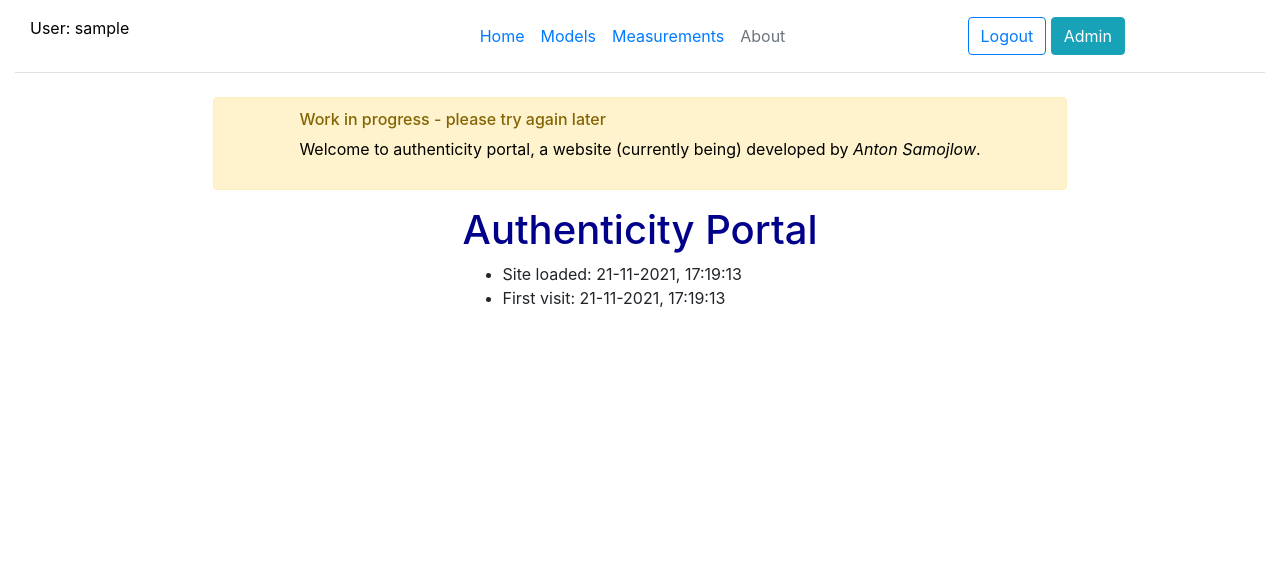
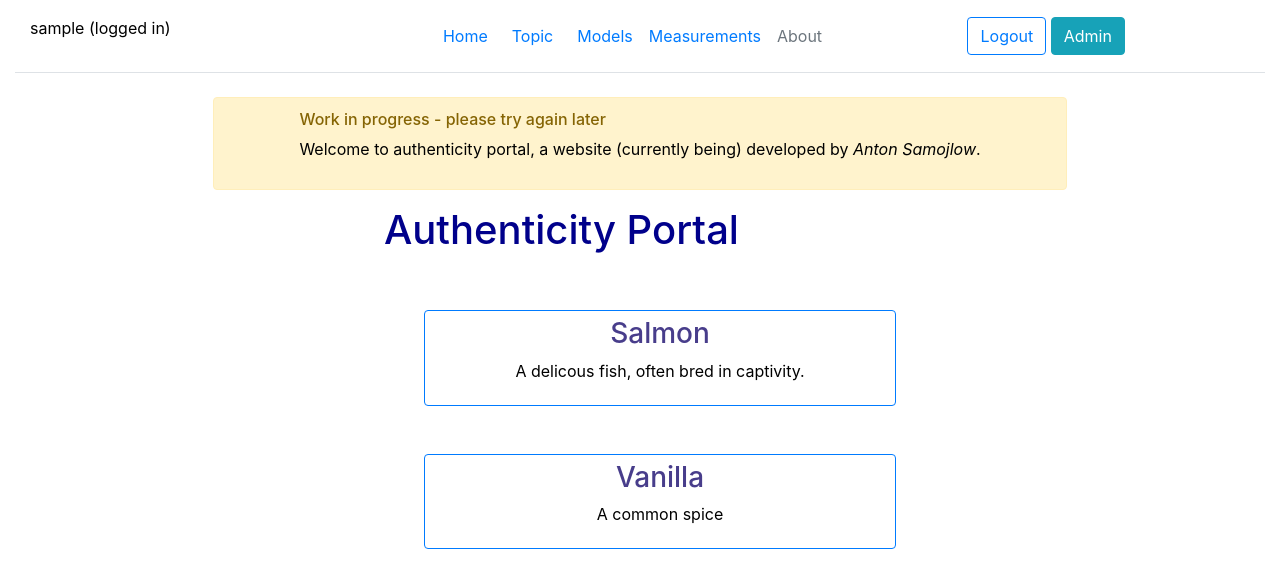
Before and after one commit to AntonSamojlow/authenticity-portal, a Django app: page /portal/ in a window 1280 px wide. Shown: the top 588 px of the page. Run offline with Django 3.2, Linux system fonts and the light colour scheme; the visitor is signed in with stand-in values (Sample User, id 1).

Commit message:
added dummy topic sites

```diff
--- a/portalsite/portal/templates/index.html
+++ b/portalsite/portal/templates/index.html
@@ -3,7 +3,17 @@
 {% block content %}
 <h1>Authenticity Portal</h1>
 <ul>
-    <li>Site loaded: {{ request_time }}</li>
-    <li>First visit: {{ first_visit_time }}</li>
+    <a href="{% url 'topic' topic='salmon' %}">
+        <div class="col mt-5 btn btn-outline-primary rounded">
+            <h3>Salmon</h3>
+            <p>A delicous fish, often bred in captivity.</p>
+        </div>
+        <a href="{% url 'topic' topic='vanilla' %}">
+            <div class="col mt-5 btn btn-outline-primary rounded">
+                <h3>Vanilla</h3>
+                <p>A common spice</p>
+            </div>
+        </a>
+    </a>
 </ul>
 {% endblock %}
--- a/portalsite/portal/urls.py
+++ b/portalsite/portal/urls.py
@@ -8,5 +8,6 @@ urlpatterns = [
     path('models/<int:pk>', login_required(views.ModelDetailView.as_view()), name='model-detail'),
     path('measurements', login_required(views.MeasurementsView.as_view()), name='measurements'),
     path('measurement/<int:pk>', login_required(views.MeasurementDetailView.as_view()), name='measurement-detail'),
-    path('result', login_required(views.MeasurementDetailView.as_view()), name='result')
+    path('result', login_required(views.MeasurementDetailView.as_view()), name='result'),
+    path('topic/<topic>', login_required(views.TopicView.as_view()), name='topic')
 ]
--- a/portalsite/portal/views.py
+++ b/portalsite/portal/views.py
@@ -1,6 +1,6 @@
 # region imports
 # standard
-from typing import TYPE_CHECKING
+from typing import TYPE_CHECKING, Any
 from datetime import datetime
 from dataclasses import dataclass
 from django import forms
@@ -31,19 +31,7 @@ if TYPE_CHECKING:
 
 
 def index(request: HttpRequest):
-
-    date_time_format = "%d-%m-%Y, %H:%M:%S"
-
-    first_visit_time = request.session.get('first_visit_time', None)
-    if first_visit_time is None:
-        first_visit_time = datetime.now().strftime(date_time_format)
-        request.session['first_visit_time'] = first_visit_time
-    context = {
-        'request_time': datetime.now().strftime(date_time_format),
-        'first_visit_time': first_visit_time,
-    }
-    return render(request, 'index.html', context=context)
-
+    return render(request, 'index.html', context={})
 
 class MeasurementsView(TemplateView, BaseListView):
     model = Measurement
@@ -358,6 +346,17 @@ class ModelDetailView(DetailView):
                           f"score before: {old_score}\nscore after: {new_score}\n{operation_text}").render_view()
 
 
+class TopicView(TemplateView):
+    template_name = 'topic.html'
+
+    def get_context_data(self, topic, **kwargs: any) -> dict[str, any]:
+        context = TemplateView.get_context_data(self, **kwargs)
+
+        context['title'] = str.upper(topic[0]) + topic[1:]
+        return context
+
+
+
 @dataclass
 class Result():
     """Result of an operation"""
--- a/portalsite/templates/base_generic.html
+++ b/portalsite/templates/base_generic.html
@@ -5,6 +5,7 @@
 	{% block title %}<title>Local Library</title>{% endblock %}
 	<meta charset="utf-8">
 	<meta name="viewport" content="width=device-width, initial-scale=1">
+
 	<link rel="stylesheet" href="https://cdn.jsdelivr.net/npm/bootstrap@4.5.3/dist/css/bootstrap.min.css"
 		integrity="sha384-TX8t27EcRE3e/ihU7zmQxVncDAy5uIKz4rEkgIXeMed4M0jlfIDPvg6uqKI2xXr2" crossorigin="anonymous">
 	<!-- Add additional CSS in static file -->
@@ -20,17 +21,28 @@
 			class="d-flex flex-wrap align-items-center justify-content-center justify-content-md-between py-3 mb-4 border-bottom">
 			<a href="/" class="d-flex align-items-center col-md-3 mb-2 mb-md-0 text-dark text-decoration-none">
 				{% if user.is_authenticated %}
-				<p>User: {{ user.get_username }}</p>
+				<p>{{ user.get_username }} (logged in)</p>
+				<!-- <p>last page reload { request_time }}</p> -->
 				{% else %}
 				<p>not logged in</p>
 				{% endif %}
 			</a>
 			<nav class="nav col-sm-12 col-md-auto mb-2 justify-content-center mb-md-0">
 				<a href="{% url 'index' %}" class="nav-link px-2 link-secondary">Home</a>
+				<a class="nav-link dropdown-toggle-split" href="#" id="navbarDropdown" role="button"
+					data-bs-toggle="dropdown" aria-expanded="false">
+					Topic
+				</a>
+				<ul class="dropdown-menu" aria-labelledby="navbarDropdown">
+					<li><a class="dropdown-item" href="{% url 'topic' topic='salmon' %}">Salmon</a></li>
+					<li><a class="dropdown-item" href="{% url 'topic' topic='vanilla' %}">Vanilla</a></li>
+				</ul>
+				</li>
 				<a href="{% url 'models' %}" class="nav-link px-2 link-secondary">Models</a>
 				<a href="{% url 'measurements' %}" class="nav-link px-2 link-dark">Measurements</a>
 				<a href="#" class="nav-link px-2 link-dark disabled">About</a>
 			</nav>
+
 			<div class="col-md-3 text-end">
 				{% if user.is_authenticated %}
 				<a href="{% url 'logout'%}?next={{request.path}}" class="btn btn-outline-primary me-2"
@@ -54,7 +66,8 @@
 			<div class="col-sm-8 d-flex justify-content-center alert alert-warning">
 				<div class="d-flex flex-column" role="alert">
 					<h6>Work in progress - please try again later </h6>
-					<p>Welcome to authenticity portal, a website (currently being) developed by <em>Anton Samojlow</em>.</p>
+					<p>Welcome to authenticity portal, a website (currently being) developed by <em>Anton Samojlow</em>.
+					</p>
 				</div>
 			</div>
 			<div class="col"></div>
@@ -70,6 +83,9 @@
 			<div class="col"></div>
 		</div>
 	</div>
+	<script src="https://cdn.jsdelivr.net/npm/bootstrap@5.1.3/dist/js/bootstrap.bundle.min.js"
+		integrity="sha384-ka7Sk0Gln4gmtz2MlQnikT1wXgYsOg+OMhuP+IlRH9sENBO0LRn5q+8nbTov4+1p"
+		crossorigin="anonymous"></script>
 </body>
 
 </html>
--- a/portalsite/templates/registration/password_reset_form.html
+++ b/portalsite/templates/registration/password_reset_form.html
@@ -1,7 +1,7 @@
 {% extends "base_generic.html" %}
 
 {% block content %}
-<p>Password resets are currently not possible (email integration missing)</p>
+<p>Password resets are currently not possible - please contact a site admin</p>
   <!-- <form action="" method="post">
   {% csrf_token %}
   {% if form.email.errors %}
```
Also changed, not shown: portalsite/portal/templates/topic.html (added, +11 -0 lines).
